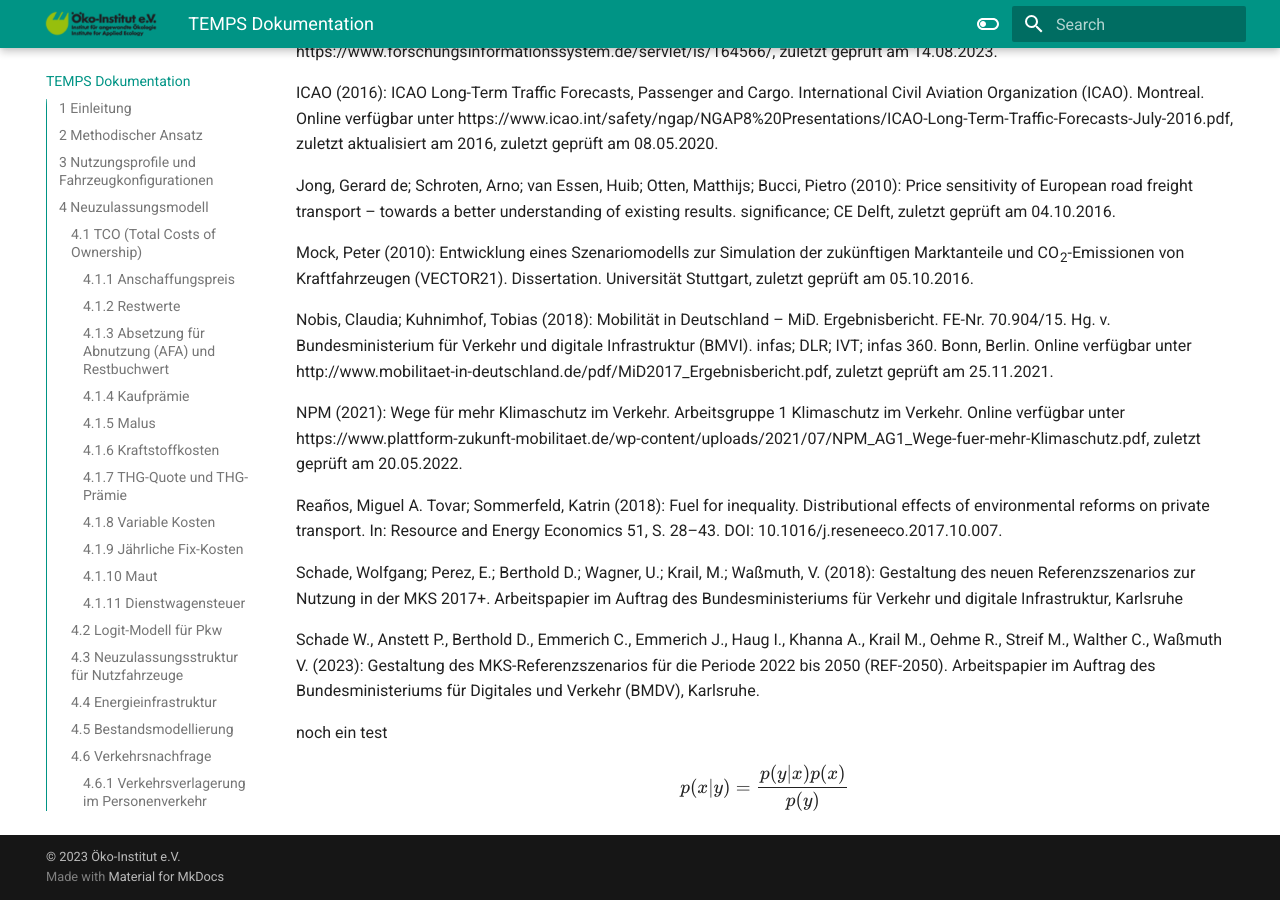
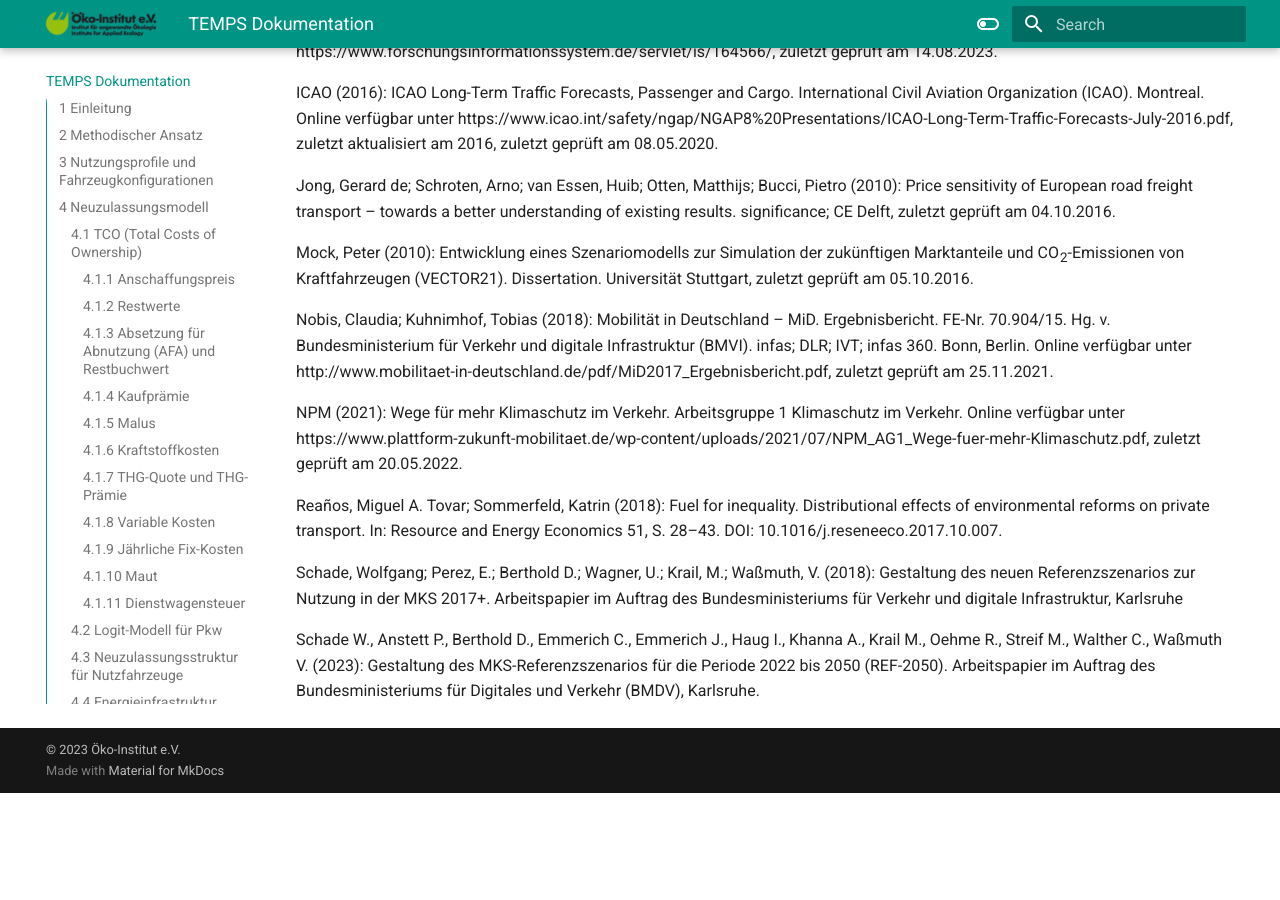
Before and after one commit to wolfgoerz/TEMPS_documentation, an MkDocs documentation site: the page built from docs/index.md, in a window 1280 px wide and 900 px high, scrolled down 13591 px. Built offline with MkDocs 1.6.1 and Material for MkDocs 9.7.7, drawn with Linux system fonts in a browser that asks for light colours; formulas are drawn with MathJax 3; after the commit the page ends 14384 px from its top, so only the background shows below that.

Commit message:
Update index.md

```diff
--- a/docs/index.md
+++ b/docs/index.md
@@ -376,9 +376,3 @@ Schade, Wolfgang; Perez, E.; Berthold D.; Wagner, U.; Krail, M.; Waßmuth, V. (2
 
 <a id="Schade_2023"></a>
 Schade W., Anstett P., Berthold D., Emmerich C., Emmerich J., Haug I., Khanna A., Krail M., Oehme R., Streif M., Walther C., Waßmuth V. (2023): Gestaltung des MKS-Referenzszenarios für die Periode 2022 bis 2050 (REF-2050). Arbeitspapier im Auftrag des Bundesministeriums für Digitales und Verkehr (BMDV), Karlsruhe.
-
-
-noch ein test
-\begin{equation}
-  p(x|y) = \frac{p(y|x)p(x)}{p(y)}
-\end{equation}
```
